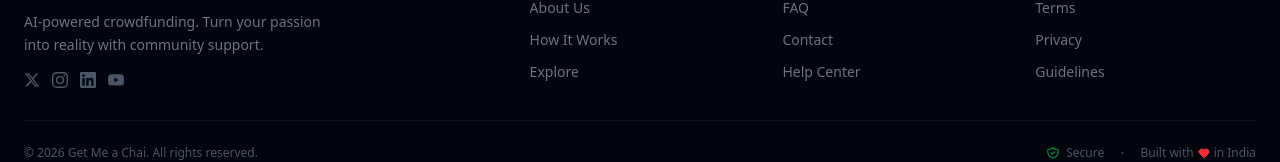
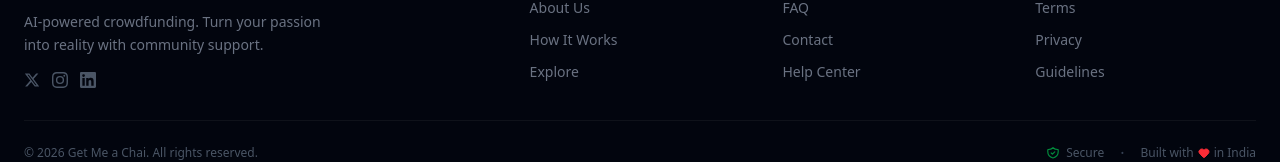
Before and after one commit to Raghavv1206/get-me-a-chai-version-2, a Next.js app: page / in a window 1280 px wide. Shown: the part 11610-11772 px from the top of the page. Built offline with nearby package versions, Linux system fonts and the light colour scheme; no server answers.

Commit message:
updated footer

```diff
--- a/components/Footer.js
+++ b/components/Footer.js
@@ -37,22 +37,17 @@ export default function Footer() {
     {
       name: 'Twitter', icon: (
         <svg className="w-4 h-4" fill="currentColor" viewBox="0 0 24 24"><path d="M18.244 2.25h3.308l-7.227 8.26 8.502 11.24H16.17l-5.214-6.817L4.99 21.75H1.68l7.73-8.835L1.254 2.25H8.08l4.713 6.231zm-1.161 17.52h1.833L7.084 4.126H5.117z" /></svg>
-      ), href: 'https://twitter.com'
+      ), href: 'https://x.com/RaghavMish88578'
     },
     {
       name: 'Instagram', icon: (
         <svg className="w-4 h-4" fill="currentColor" viewBox="0 0 24 24"><path d="M12 2.163c3.204 0 3.584.012 4.85.07 3.252.148 4.771 1.691 4.919 4.919.058 1.265.069 1.645.069 4.849 0 3.205-.012 3.584-.069 4.849-.149 3.225-1.664 4.771-4.919 4.919-1.266.058-1.644.07-4.85.07-3.204 0-3.584-.012-4.849-.07-3.26-.149-4.771-1.699-4.919-4.92-.058-1.265-.07-1.644-.07-4.849 0-3.204.013-3.583.07-4.849.149-3.227 1.664-4.771 4.919-4.919 1.266-.057 1.645-.069 4.849-.069zM12 0C8.741 0 8.333.014 7.053.072 2.695.272.273 2.69.073 7.052.014 8.333 0 8.741 0 12c0 3.259.014 3.668.072 4.948.2 4.358 2.618 6.78 6.98 6.98C8.333 23.986 8.741 24 12 24c3.259 0 3.668-.014 4.948-.072 4.354-.2 6.782-2.618 6.979-6.98.059-1.28.073-1.689.073-4.948 0-3.259-.014-3.667-.072-4.947-.196-4.354-2.617-6.78-6.979-6.98C15.668.014 15.259 0 12 0zm0 5.838a6.162 6.162 0 100 12.324 6.162 6.162 0 000-12.324zM12 16a4 4 0 110-8 4 4 0 010 8zm6.406-11.845a1.44 1.44 0 100 2.881 1.44 1.44 0 000-2.881z" /></svg>
-      ), href: 'https://instagram.com'
+      ), href: 'https://www.instagram.com/__raghav._12/?hl=en'
     },
     {
       name: 'LinkedIn', icon: (
         <svg className="w-4 h-4" fill="currentColor" viewBox="0 0 24 24"><path d="M20.447 20.452h-3.554v-5.569c0-1.328-.027-3.037-1.852-3.037-1.853 0-2.136 1.445-2.136 2.939v5.667H9.351V9h3.414v1.561h.046c.477-.9 1.637-1.85 3.37-1.85 3.601 0 4.267 2.37 4.267 5.455v6.286zM5.337 7.433a2.062 2.062 0 01-2.063-2.065 2.064 2.064 0 112.063 2.065zm1.782 13.019H3.555V9h3.564v11.452zM22.225 0H1.771C.792 0 0 .774 0 1.729v20.542C0 23.227.792 24 1.771 24h20.451C23.2 24 24 23.227 24 22.271V1.729C24 .774 23.2 0 22.222 0h.003z" /></svg>
-      ), href: 'https://linkedin.com'
-    },
-    {
-      name: 'YouTube', icon: (
-        <svg className="w-4 h-4" fill="currentColor" viewBox="0 0 24 24"><path d="M23.498 6.186a3.016 3.016 0 0 0-2.122-2.136C19.505 3.545 12 3.545 12 3.545s-7.505 0-9.377.505A3.017 3.017 0 0 0 .502 6.186C0 8.07 0 12 0 12s0 3.93.502 5.814a3.016 3.016 0 0 0 2.122 2.136c1.871.505 9.376.505 9.376.505s7.505 0 9.377-.505a3.015 3.015 0 0 0 2.122-2.136C24 15.93 24 12 24 12s0-3.93-.502-5.814zM9.545 15.568V8.432L15.818 12l-6.273 3.568z" /></svg>
-      ), href: 'https://youtube.com'
+      ), href: 'https://www.linkedin.com/in/raghav-mishra-677418316'
     },
   ];
 
```
